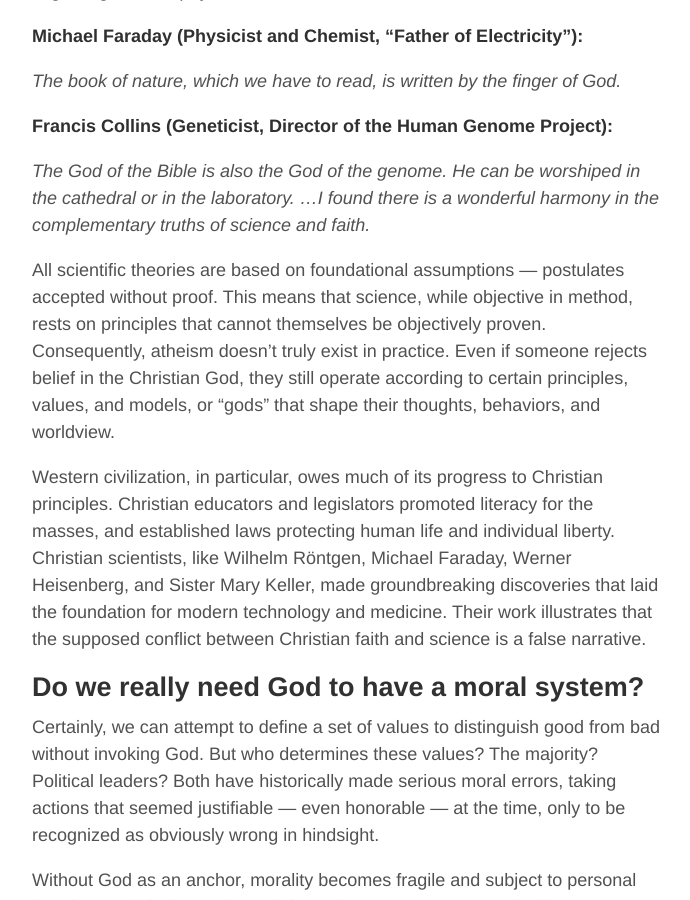
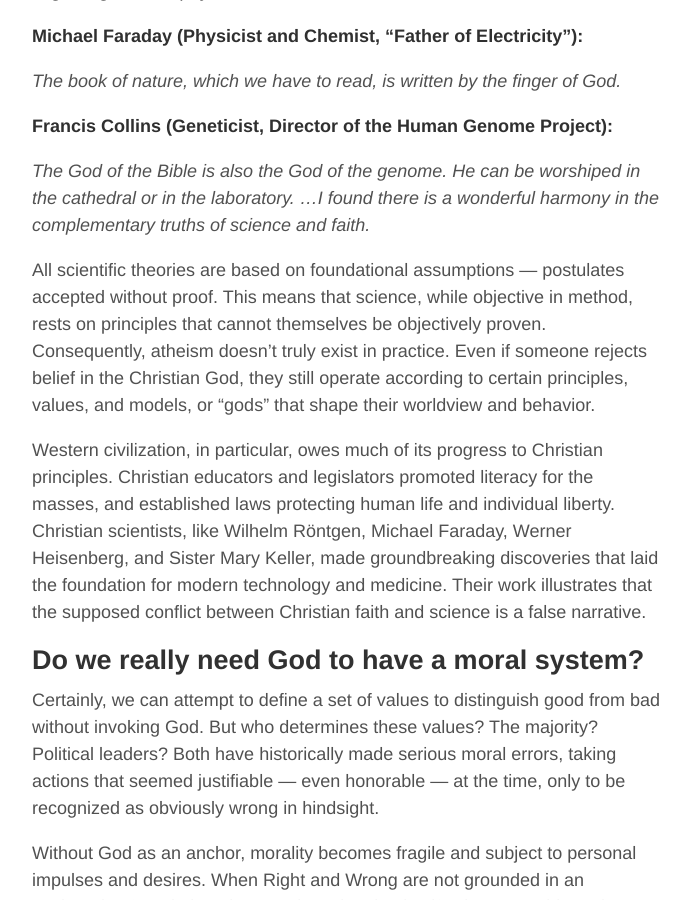
Before and after one commit to aoghina/aoghina.github.io, a Jekyll site: the page built from _posts/2024-12-25-why-believe.md, in a window 1280 px wide and 900 px high, scrolled down 2554 px. Shown: the whole window, without its empty margins (293-983 px from the left). Built offline with Jekyll 4.4.1, drawn with Linux system fonts in a browser that asks for light colours; comment, search, counter and statistics services are not loaded.

Commit message:
Update why

```diff
--- a/_posts/2024-12-25-why-believe.md
+++ b/_posts/2024-12-25-why-believe.md
@@ -68,7 +68,7 @@
 
 *The God of the Bible is also the God of the genome. He can be worshiped in the cathedral or in the laboratory. …I found there is a wonderful harmony in the complementary truths of science and faith.*
 
-All scientific theories are based on foundational assumptions — postulates accepted without proof. This means that science, while objective in method, rests on principles that cannot themselves be objectively proven. Consequently, atheism doesn’t truly exist in practice. Even if someone rejects belief in the Christian God, they still operate according to certain principles, values, and models, or “gods” that shape their thoughts, behaviors, and worldview.
+All scientific theories are based on foundational assumptions — postulates accepted without proof. This means that science, while objective in method, rests on principles that cannot themselves be objectively proven. Consequently, atheism doesn’t truly exist in practice. Even if someone rejects belief in the Christian God, they still operate according to certain principles, values, and models, or “gods” that shape their worldview and behavior.
 
 Western civilization, in particular, owes much of its progress to Christian principles. Christian educators and legislators promoted literacy for the masses, and established laws protecting human life and individual liberty. Christian scientists, like Wilhelm Röntgen, Michael Faraday, Werner Heisenberg, and Sister Mary Keller, made groundbreaking discoveries that laid the foundation for modern technology and medicine. Their work illustrates that the supposed conflict between Christian faith and science is a false narrative.
 
```
